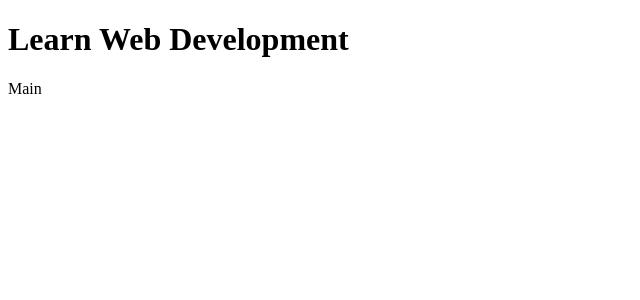
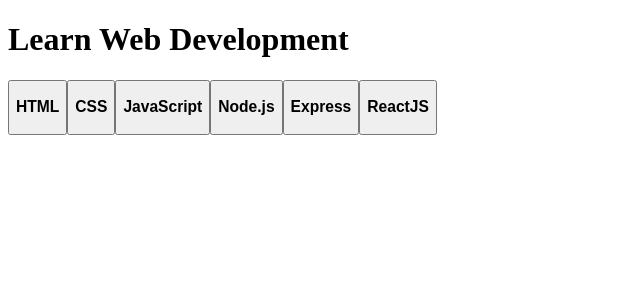
Before and after one commit to MattiaCallegaro/react-use-state, a React (Vite) app: page / in a window 1280 px wide. Shown: the top 300 px of the page, without its empty margins (0-640 px from the left). Built offline with nearby package versions, Linux system fonts and the light colour scheme.

Commit message:
[UPD] Add languages btn

```diff
--- a/src/Buttons.jsx
+++ b/src/Buttons.jsx
@@ -1,9 +1,15 @@
 import React from 'react'
-import Languages from './Languages'
+import languages from './components/data/languages'
 
 function Buttons() {
     return (
-        <div>Buttons</div>
+        <div>
+            {languages.map((language) => (
+                <button>
+                    <h3>{language.title}</h3>
+                </button>
+            ))}
+        </div>
     )
 }
 
--- a/src/Languages.jsx
+++ /dev/null
@@ -1,47 +0,0 @@
-import React from 'react'
-
-function Languages() {
-
-    const languages = [
-        {
-            id: 1,
-            title: "HTML",
-            description: "HTML (HyperText Markup Language) è il linguaggio standard per creare pagine e applicazioni web. Struttura il contenuto web e fornisce elementi di base come titoli, paragrafi e immagini."
-        },
-        {
-            id: 2,
-            title: "CSS",
-            description: "CSS (Cascading Style Sheets) è un linguaggio di stile utilizzato per descrivere la presentazione di un documento scritto in HTML o XML. Controlla il layout, i colori, i caratteri e l'aspetto complessivo di una pagina web."
-        },
-        {
-            id: 3,
-            title: "JavaScript",
-            description: "JavaScript è un linguaggio di programmazione dinamico utilizzato per lo sviluppo web, che consente contenuti interattivi come grafici animati, pulsanti cliccabili e altre funzionalità dinamiche sui siti web."
-        },
-        {
-            id: 4,
-            title: "Node.js",
-            description: "Node.js è un ambiente di runtime JavaScript lato server che permette di utilizzare JavaScript anche sul backend, consentendo agli sviluppatori di usare lo stesso linguaggio sia sul client che sul server."
-        },
-        {
-            id: 5,
-            title: "Express",
-            description: "Express è un framework per applicazioni web minimalista e veloce per Node.js. Fornisce strumenti robusti per creare applicazioni web e API e semplifica la gestione delle rotte e delle richieste."
-        },
-        {
-            id: 6,
-            title: "ReactJS",
-            description: "ReactJS è una libreria JavaScript per costruire interfacce utente, in particolare applicazioni a pagina singola. Consente agli sviluppatori di creare componenti UI riutilizzabili e di gestire efficacemente lo stato dell'applicazione."
-        }
-    ];
-
-    return (
-        <div>
-            {languages.map((language) => (
-                <Languages key={`language-${language.id}`} language={language} />
-            ))}
-        </div>
-    )
-}
-
-export default Languages
--- a/src/components/Main.jsx
+++ b/src/components/Main.jsx
@@ -3,7 +3,7 @@
 
 function Main() {
     return (
-        <div>Main</div>
+        <div><Buttons /></div>
     )
 }
 
--- /dev/null
+++ b/src/components/data/languages.js
@@ -0,0 +1,34 @@
+const languages = [
+    {
+        id: 1,
+        title: "HTML",
+        description: "HTML (HyperText Markup Language) è il linguaggio standard per creare pagine e applicazioni web. Struttura il contenuto web e fornisce elementi di base come titoli, paragrafi e immagini."
+    },
+    {
+        id: 2,
+        title: "CSS",
+        description: "CSS (Cascading Style Sheets) è un linguaggio di stile utilizzato per descrivere la presentazione di un documento scritto in HTML o XML. Controlla il layout, i colori, i caratteri e l'aspetto complessivo di una pagina web."
+    },
+    {
+        id: 3,
+        title: "JavaScript",
+        description: "JavaScript è un linguaggio di programmazione dinamico utilizzato per lo sviluppo web, che consente contenuti interattivi come grafici animati, pulsanti cliccabili e altre funzionalità dinamiche sui siti web."
+    },
+    {
+        id: 4,
+        title: "Node.js",
+        description: "Node.js è un ambiente di runtime JavaScript lato server che permette di utilizzare JavaScript anche sul backend, consentendo agli sviluppatori di usare lo stesso linguaggio sia sul client che sul server."
+    },
+    {
+        id: 5,
+        title: "Express",
+        description: "Express è un framework per applicazioni web minimalista e veloce per Node.js. Fornisce strumenti robusti per creare applicazioni web e API e semplifica la gestione delle rotte e delle richieste."
+    },
+    {
+        id: 6,
+        title: "ReactJS",
+        description: "ReactJS è una libreria JavaScript per costruire interfacce utente, in particolare applicazioni a pagina singola. Consente agli sviluppatori di creare componenti UI riutilizzabili e di gestire efficacemente lo stato dell'applicazione."
+    }
+];
+
+export default languages
```
